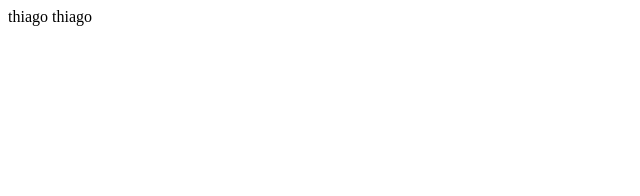
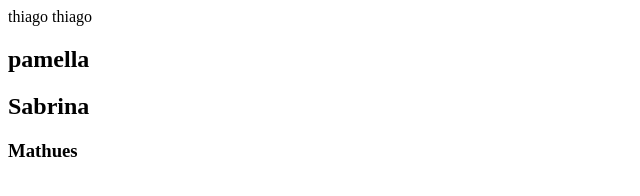
Before and after one commit to kono100/Velocidade-de-digitacao, a plain HTML site: page index.html in a window 1280 px wide. Shown: the whole page, without its empty margins (0-640 px from the left). Drawn offline with Linux system fonts and the light colour scheme.

Commit message:
acrescentado os nomes

```diff
--- a/index.html
+++ b/index.html
@@ -10,5 +10,10 @@
 thiago
 thiago
 
+
+
+<h2>pamella</h2>
+<h2>Sabrina</h2>
+<h3>Mathues</h3>
 </body>
 </html>
```
